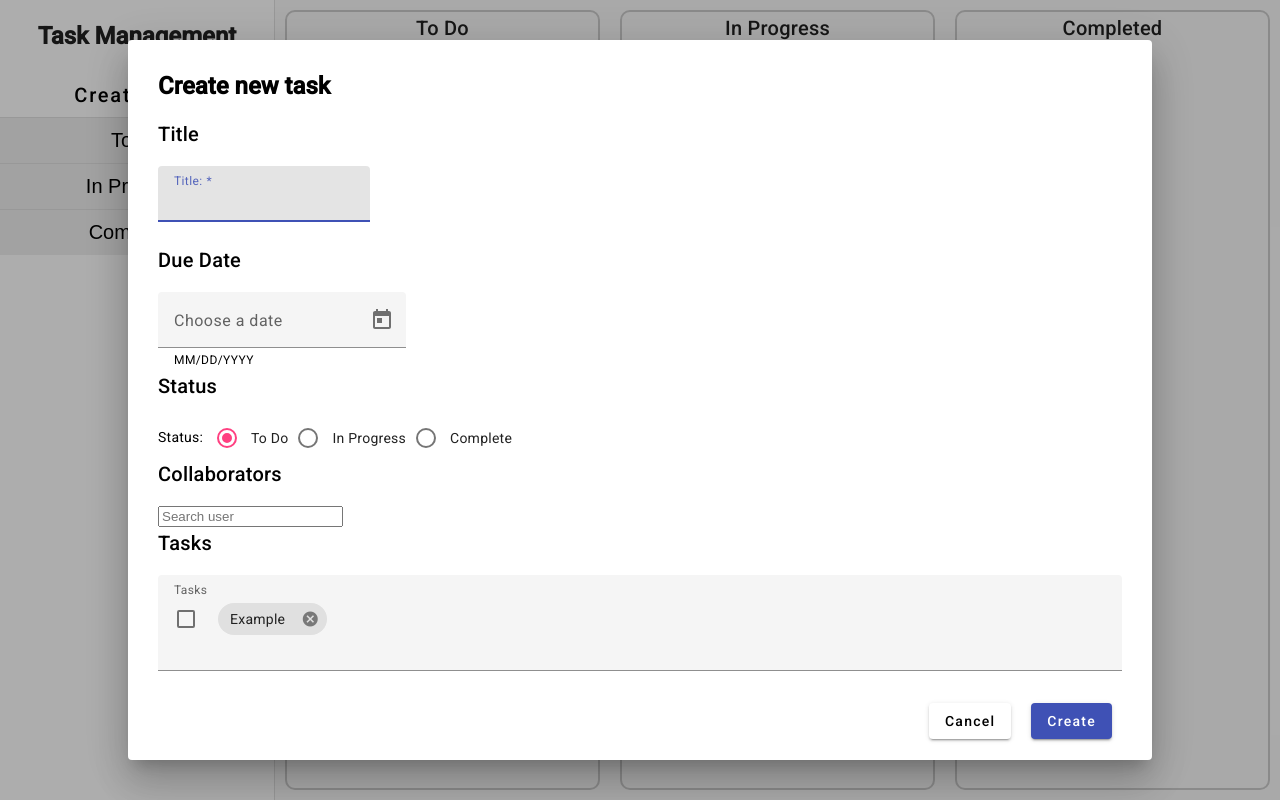
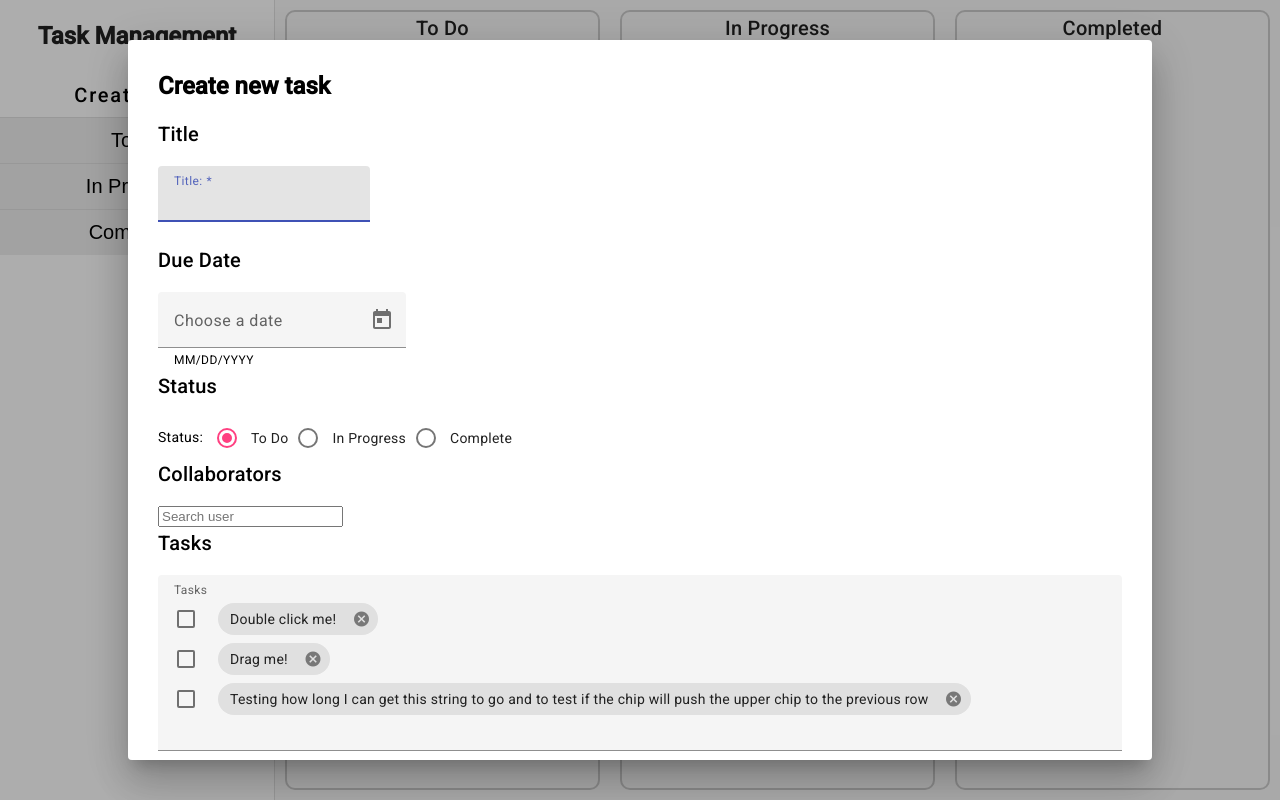
Before and after one commit to NguyenDani/Task-Management-MEAN, an Angular app in the folder client/: page / in a window 1280 px wide. Both pictures are taken after a click on the button "Create Task". Built offline with nearby package versions, Linux system fonts and the light colour scheme.

Commit message:
1 task per row in task creation

```diff
--- a/client/src/app/todo/sidenav/new-task/new-task.component.html
+++ b/client/src/app/todo/sidenav/new-task/new-task.component.html
@@ -37,37 +37,37 @@
         />
 
         <h2>Tasks</h2>
-        <mat-form-field style="width: 100%;" class="example-chip-list">
+        <mat-form-field style="width: 100%;">
           <mat-label>Tasks</mat-label>
           <mat-chip-grid
+            #chipGrid
             class="mat-mdc-chip-set-stacked"
-              style="width: 100%;"
-              #chipGrid
-              aria-label="Enter tasks"
+            aria-label="Enter Tasks"
             cdkDropList
             cdkDropListOrientation="vertical"
             (cdkDropListDropped)="drop($event)">
             @for (task of tasks; track task) {
               <mat-checkbox>
                 <mat-chip-row
-                      (removed)="remove(task)"
+                (removed)="removeTask(task)"
                 [editable]="true"
                 (edited)="edit(task, $event)"
                 [aria-description]="'press enter to edit ' + task.name"
                 cdkDrag>
                   {{task.name}}
-                      <button matChipRemove [attr.aria-label]="'remove ' + task.name">
+                  <button matChipRemove aria-label="'remove ' + task">
                     <mat-icon>cancel</mat-icon>
                   </button>
                 </mat-chip-row>
               </mat-checkbox>
+              <div style="width: 100%;"></div>
             }
+          </mat-chip-grid>
           <input placeholder="New task..."
-                     style="width: 100%;"
                   [matChipInputFor]="chipGrid"
                   (matChipInputTokenEnd)="add($event)"/>
-            </mat-chip-grid>
         </mat-form-field>
+
         <div class="dialog-button">
             <button mat-raised-button>Cancel</button>
             <button mat-raised-button color="primary">Create</button>
--- a/client/src/app/todo/sidenav/new-task/new-task.component.scss
+++ b/client/src/app/todo/sidenav/new-task/new-task.component.scss
@@ -23,4 +23,4 @@ ul {
 
 .mat-mdc-chip-set {
     max-width: 200px;
-  }
+}
--- a/client/src/app/todo/sidenav/new-task/new-task.component.ts
+++ b/client/src/app/todo/sidenav/new-task/new-task.component.ts
@@ -54,17 +54,32 @@ export class NewTaskComponent {
   }
 
   // Tasks
-
   tasks: Task[] = [{
-    name: 'Example',
+    name: 'Double click me!',
+    completed: false,
+    color: 'primary',
+  }, {
+    name: 'Drag me!',
+    completed: false,
+    color: 'primary',
+  }, {
+    name: 'Testing how long I can get this string to go and to test if the chip will push the upper chip to the previous row',
     completed: false,
     color: 'primary',
   }];
 
+
+  removeTask(task: Task) {
+    const index = this.tasks.indexOf(task);
+    if (index >= 0) {
+      this.tasks.splice(index, 1);
+    }
+  }
+
   add(event: MatChipInputEvent): void {
     const value = (event.value || '').trim();
 
-    // Add
+    // Add our task
     if (value) {
       this.tasks.push({
         name: value,
@@ -77,26 +92,17 @@ export class NewTaskComponent {
     event.chipInput!.clear();
   }
 
-  remove(fruit: Task): void {
-    const index = this.tasks.indexOf(fruit);
-
-    if (index >= 0) {
-      this.tasks.splice(index, 1);
-
-    }
-  }
-
-  edit(fruit: Task, event: MatChipEditedEvent) {
+  edit(task: Task, event: MatChipEditedEvent) {
     const value = event.value.trim();
 
-    // Remove if it no longer has a name
+    // Remove task if it no longer has a name
     if (!value) {
-      this.remove(fruit);
+      this.removeTask(task);
       return;
     }
 
-    // Edit
-    const index = this.tasks.indexOf(fruit);
+    // Edit existing task
+    const index = this.tasks.indexOf(task);
     if (index >= 0) {
       this.tasks[index].name = value;
     }
```
Also changed, not shown: package.json (added, +18 -0 lines), 1 other file (tests, documents, lock files or other folders). Lines whose indentation alone changed are shown as unchanged.
